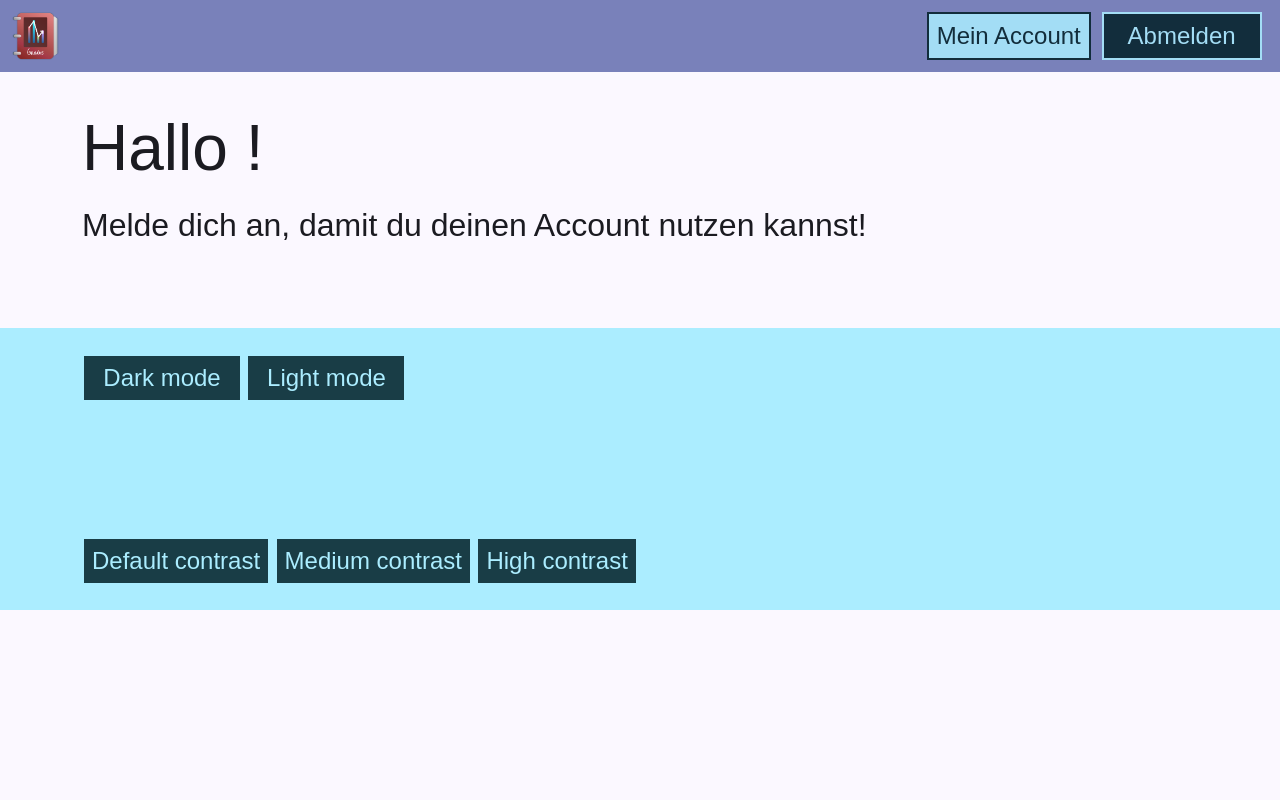
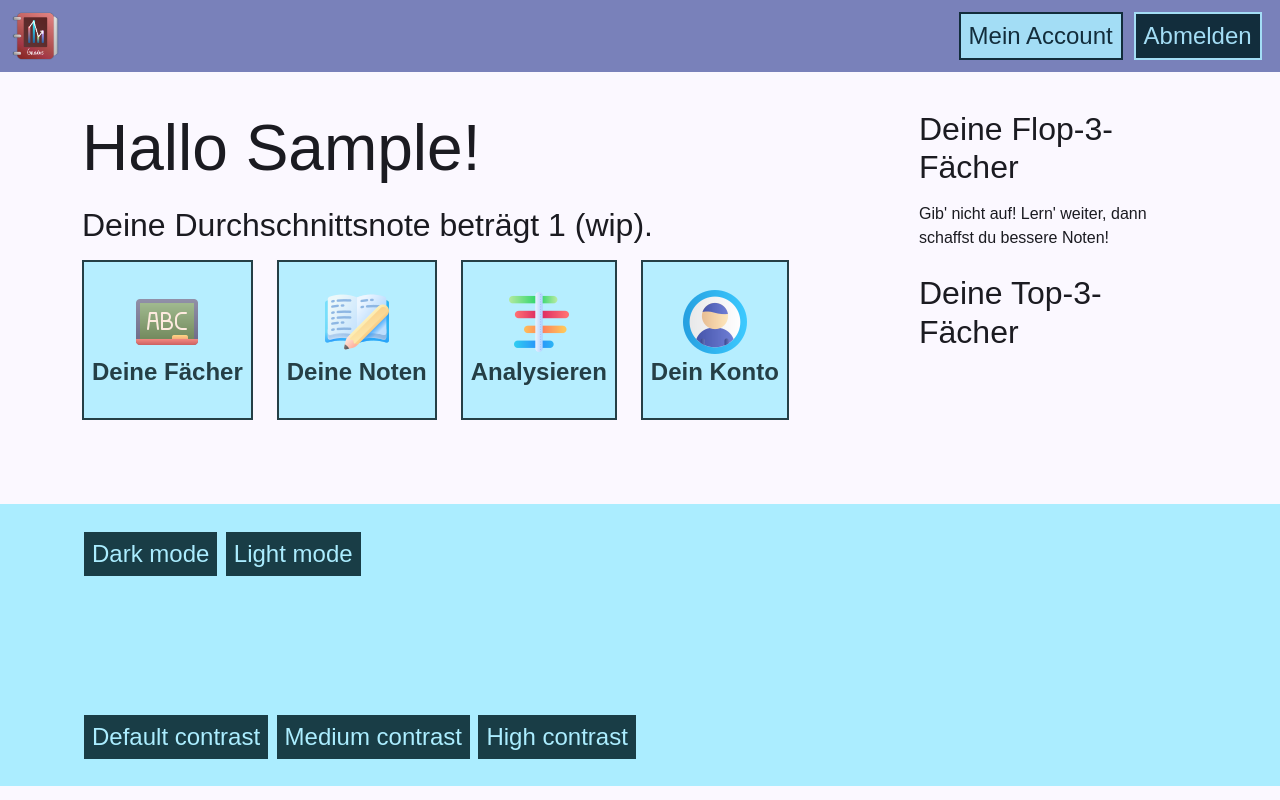
Before and after one commit to PixelPerfectMind/notenanalyse, a Django app: page /dashboard in a window 1280 px wide. Run offline with Django 5.2, Linux system fonts and the light colour scheme; the visitor is signed in with stand-in values (Sample User, id 1); some libraries are stand-ins or nearby versions.

Commit message:
UPDATE start page
Add buttons to start page

```diff
--- a/notenanalyse/views.py
+++ b/notenanalyse/views.py
@@ -28,7 +28,7 @@ def login_user(request):
 
 def logout_user(request):
     logout(request)
-    return redirect('login')
+    return redirect('index')
 
 def register_user(request):
     R_Form = UserCreationForm()
--- a/static/css/inline.css
+++ b/static/css/inline.css
@@ -50,6 +50,10 @@
     margin-bottom: .4rem;
 }
 
+.gap {
+    flex-grow: 1;
+}
+
 .always-on-top {
     top: 0;
     position: fixed;
--- a/static/css/page.css
+++ b/static/css/page.css
@@ -122,3 +122,15 @@ input {
     border: 0;
     border-bottom: 3px solid var(--md-sys-color-on-tertiary-container);
 }
+
+/* Show or hide elements */
+
+.mobile-hidden { display: none; }
+.desktop-hidden { display: inline-block; }
+
+@media screen and (min-width: 768px) {
+    .mobile-hidden { display: inline-block; }
+    .desktop-hidden { display: none; }
+    .button, button { min-width: 3rem }
+    .outlined-button { min-width: 3rem }
+}
--- a/templates/notenanalyse/base.html
+++ b/templates/notenanalyse/base.html
@@ -25,12 +25,24 @@
                     <div>
                         {% if user.is_authenticated %}
                             <!-- if user is logged in -->
-                            <a href="{% url 'dashboard' %}" class="outlined-button mr-4">Mein Account</a>
-                            <a href="{% url 'logout' %}" class="button mr-4">Abmelden</a>
+                            <a href="{% url 'dashboard' %}" class="outlined-button mr-4">
+                                <img src="../../static/images/ic_person_24dp.svg" class="desktop-hidden" />
+                                <span class="mobile-hidden">Mein Account</span>
+                            </a>
+                            <a href="{% url 'logout' %}" class="button mr-4">
+                                <img src="../../static/images/ic_logout_24dp.svg" class="desktop-hidden" />
+                                <span class="mobile-hidden">Abmelden</span>
+                            </a>
                         {% else %}
                             <!-- if user is not logged in -->
-                            <a href="{% url 'login' %}" class="outlined-button mr-4">Anmelden</a>
-                            <a href="{% url 'register' %}" class="button mr-4">Registrieren</a>
+                            <a href="{% url 'login' %}" class="button mr-4">
+                                <img src="../../static/images/ic_login_24dp.svg" class="desktop-hidden" />
+                                <span class="mobile-hidden">Anmelden</span>
+                            </a>
+                            <a href="{% url 'register' %}" class="button mr-4">
+                                <img src="../../static/images/ic_person_add_24dp.svg" class="desktop-hidden" />
+                                <span class="mobile-hidden">Registrieren</span>
+                            </a>
                         {% endif %}
                     </div>
                 </div>
--- a/templates/notenanalyse/dashboard.html
+++ b/templates/notenanalyse/dashboard.html
@@ -2,7 +2,70 @@
 
 {% block dashboard %}
 
-        <h1>Hallo {{ user.name }}!</h1>
-        <h3>Melde dich an, damit du deinen Account nutzen kannst!</h3>
+    <div class="flex flex-wrap space-between">
+        <!-- Hello user! -->
+        <div class="w-75">
+            {% if user.first_name %}
+                <h1>Hallo {{ user.first_name }}!</h1>
+            {% else %}
+                <h1>Hallo {{ user.username }}!</h1>
+            {% endif %}
+            <h3>Deine Durchschnittsnote beträgt 1 (wip).</h3>
+
+            <div class="flex flex-wrap align-center gap-4">
+                <a href="{% url 'index' %}" class="outlined-button">
+                    <div>
+                        <div class="mt-4">
+                            <img src="../../static/images/ic_blackboard_64px.png" alt="Blackboard" height="64" />
+                        </div>
+                        <div class="mb-4">
+                            <b>Deine Fächer</b>
+                        </div>
+                    </div>
+                </a>
+                <a href="{% url 'index' %}" class="outlined-button">
+                    <div>
+                        <div class="mt-4">
+                            <img src="../../static/images/ic_homework_64px.png" alt="School book" height="64" />
+                        </div>
+                        <div class="mb-4">
+                            <b>Deine Noten</b>
+                        </div>
+                    </div>
+                </a>
+                <a href="{% url 'index' %}" class="outlined-button">
+                    <div>
+                        <div class="mt-4">
+                            <img src="../../static/images/ic_bar-chart_64px.png" alt="Bar chart" height="64" />
+                        </div>
+                        <div class="mb-4">
+                            <b>Analysieren</b>
+                        </div>
+                    </div>
+                </a>
+                <a href="{% url 'index' %}" class="outlined-button">
+                    <div>
+                        <div class="mt-4">
+                            <img src="../../static/images/ic_user_64px.png" alt="Account" height="64" />
+                        </div>
+                        <div class="mb-4">
+                            <b>Dein Konto</b>
+                        </div>
+                    </div>
+                </a>
+            </div>
+        </div>
+
+    <!-- Charts -->
+    <div class="w-25">
+        <div>
+            <h3>Deine Flop-3-Fächer</h3>
+            <p>Gib' nicht auf! Lern' weiter, dann schaffst du bessere Noten!</p>
+        </div>
+        <div class="mt-4">
+            <h3>Deine Top-3-Fächer</h3>
+        </div>
+    </div>
+    </div>
 
 {% endblock dashboard %}
```
Also changed, not shown: static/images/ic_bar-chart_64px.png (added), static/images/ic_blackboard_64px.png (added), static/images/ic_homework_64px.png (added), static/images/ic_login_24dp.svg (added), static/images/ic_logout_24dp.svg (added), static/images/ic_person_24dp.svg (added), static/images/ic_person_add_24dp.svg (added), static/images/ic_user_64px.png (added).
